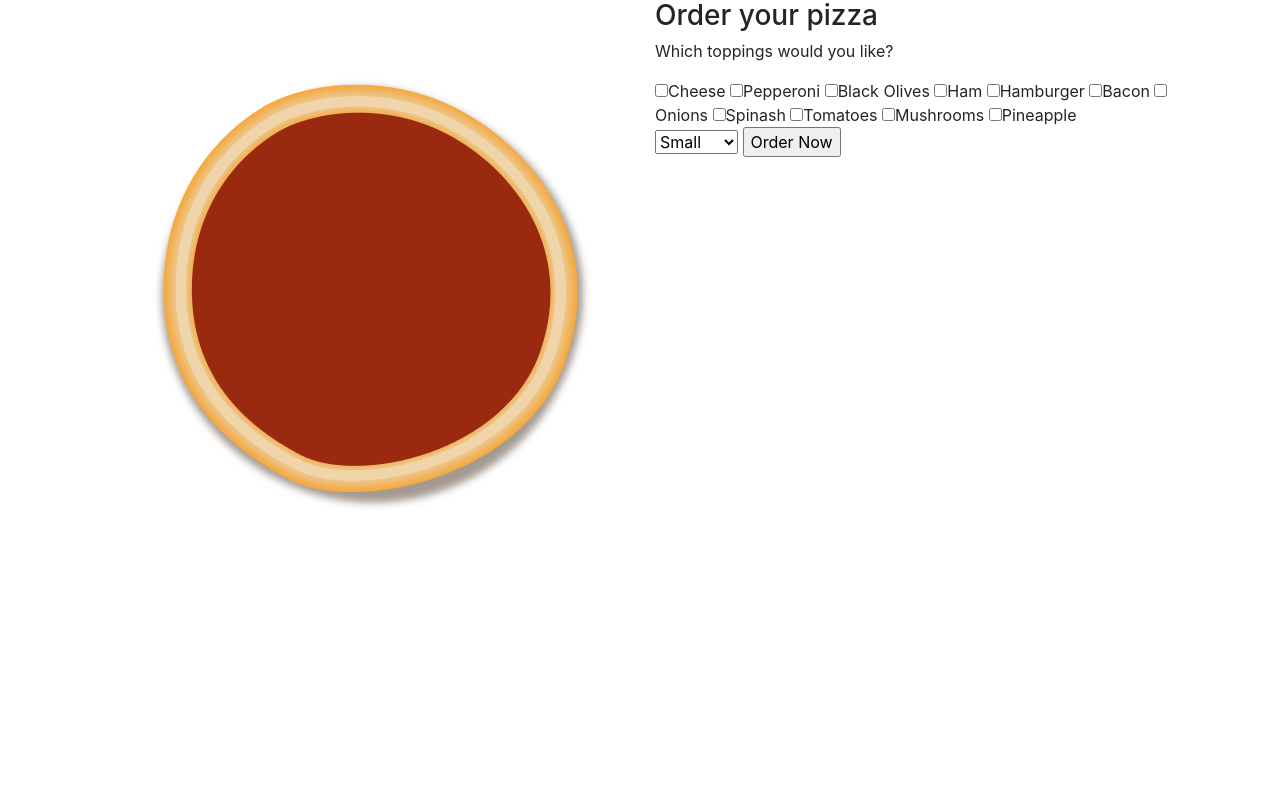
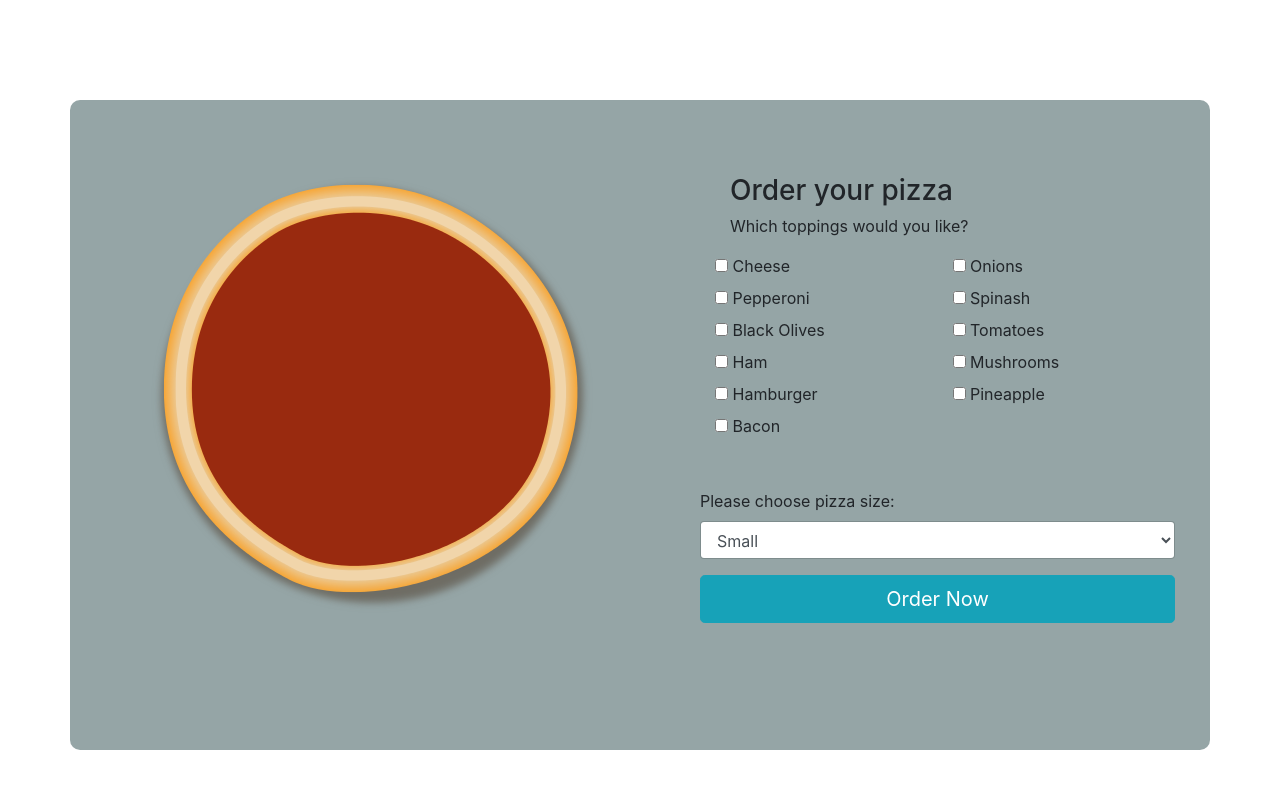
Before and after one commit to lucky500/Pizza, a plain HTML site: page index.html in a window 1280 px wide. Drawn offline with nearby package versions, Linux system fonts and the light colour scheme.

Commit message:
styles to the page, add output and json object

```diff
--- a/css/styles.css
+++ b/css/styles.css
@@ -1,9 +1,48 @@
+
+html, body {
+  height: 100%;
+}
+
+.container > .row {
+  background-color: #95a5a6;
+  border-radius: 10px;
+  height: 650px;
+  margin-top: 100px;
+}
+
+form.form {
+  height: 560px;
+  margin-top: 75px;
+  margin-left: 45px;
+  padding-right: 20px;
+}
+
+h3, p {
+  padding-left: 30px;
+}
+
+
+#toppings {
+  height: 235px;
+}
+
+#toppings .row {
+  margin-left: 0;
+  margin-right: 0;
+}
+
 .pizza {
   position: absolute;
   top: 0;
   left: 11px;
 }
 
+.output {
+  padding-top: 10px;
+  height: 110px;
+  width: 415px;
+  word-wrap: break-word;
+}
 
 .hide {
   display: none;
--- a/index.html
+++ b/index.html
@@ -29,8 +29,26 @@
         <div class="pizza ham hide" id="hamImg">
           <img src="img/ham.png" alt="ham topping">
         </div>
+        <div class="pizza hamburger hide" id="hamburgerImg">
+          <img src="img/hamburger.png" alt="hamburger topping">
+        </div>
+        <div class="pizza bacon hide" id="baconImg">
+          <img src="img/bacon.png" alt="bacon topping">
+        </div>
+        <div class="pizza onions hide" id="onionsImg">
+          <img src="img/onions.png" alt="onions topping">
+        </div>
+        <div class="pizza spinash hide" id="spinashImg">
+          <img src="img/spinash.png" alt="spinash topping">
+        </div>
         <div class="pizza tomato hide" id="tomatoImg">
           <img src="img/tomatoes.png" alt="tomato topping">
+        </div>
+        <div class="pizza mushrooms hide" id="mushroomsImg">
+          <img src="img/mushrooms.png" alt="mushrooms topping">
+        </div>
+        <div class="pizza pineapples hide" id="pineapplesImg">
+          <img src="img/pineapples.png" alt="pineapples topping">
         </div>
       </div>
     </div>
@@ -39,26 +57,70 @@
           <h3>Order your pizza</h3>
           <p>Which toppings would you like?</p>
           <div id="toppings">
-            <input id="cheeseInput" type="checkbox" name="toppings" value=".25">Cheese
-            <input id="pepperoniInput" type="checkbox" name="toppings" value=".25">Pepperoni
-            <input id="blackOlivesInput" type="checkbox" name="toppings" value=".25">Black Olives
-            <input id="hamInput" type="checkbox" name="toppings" value=".25">Ham
-            <input type="checkbox" name="toppings" value=".25">Hamburger
-            <input type="checkbox" name="toppings" value=".25">Bacon
-            <input type="checkbox" name="toppings" value=".25">Onions
-            <input type="checkbox" name="toppings" value=".25">Spinash
-            <input id="tomatoInput" type="checkbox" name="toppings" value=".25">Tomatoes
-            <input type="checkbox" name="toppings" value=".25">Mushrooms
-            <input type="checkbox" name="toppings" value=".25">Pineapple
+            <div class="row">
+              <div class="col-sm-6">
+                <div>
+                  <input id="cheeseInput" type="checkbox" name="toppings" value=".25">
+                  <label for="cheeseInput">Cheese</label>
+                </div>
+                <div>
+                  <input id="pepperoniInput" type="checkbox" name="toppings" value=".25">
+                  <label for="pepperoniInput">Pepperoni</label>
+                </div>
+                <div>
+                  <input id="blackOlivesInput" type="checkbox" name="toppings" value=".25">
+                  <label for="blackOlivesInput">Black Olives</label>
+                </div>
+                <div>
+                  <input id="hamInput" type="checkbox" name="toppings" value=".25">
+                  <label for="hamInput">Ham</label>
+                </div>
+                <div>
+                  <input id="hamburgerInput" type="checkbox" name="toppings" value=".25">
+                  <label for="hamburgerInput">Hamburger</label>
+                </div>
+                <div>
+                  <input id="baconInput" type="checkbox" name="toppings" value=".25">
+                  <label for="baconInput">Bacon</label>
+                </div>
+              </div>
+              <div class="col-sm-6">
+                <div>
+                  <input id="onionsInput" type="checkbox" name="toppings" value=".25">
+                  <label for="onionsInput">Onions</label>
+                </div>
+                <div>
+                  <input id="spinashInput" type="checkbox" name="toppings" value=".25">
+                  <label for="spinashInput">Spinash</label>
+                </div>
+                <div>
+                  <input id="tomatoInput" type="checkbox" name="toppings" value=".25">
+                  <label for="tomatoInput">Tomatoes</label>
+                </div>
+                <div>
+                  <input id="mushroomsInput" type="checkbox" name="toppings" value=".25">
+                  <label for="mushroomsInput">Mushrooms</label>
+                </div>
+                <div>
+                  <input id="pineappleInput" type="checkbox" name="toppings" value=".25">
+                  <label for="pineappleInput">Pineapple</label>
+                </div>
+              </div>
+            </div>
           </div>
-          <select name="size" id="size">
-            <option value="1">Small</option>
+          <div class="form-group">
+            <label for="size">Please choose pizza size:</label>
+            <select name="size" class="form-control" id="size">
+              <option value="1">Small</option>
             <option value="3">Medium</option>
             <option value="5">Large</option>
-          </select>
-          <button type="submit" class="submit">Order Now</button>
+            </select>
+          </div>
+          <div>
+            <button type="submit" class="submit btn btn-info btn-lg btn-block"">Order Now</button>
+          </div>
+          <div class="output"></div>
         </form>
-        <div class="output"></div>
       </div>
     </div>
   </div>
--- a/js/scripts.js
+++ b/js/scripts.js
@@ -3,12 +3,12 @@
 var pizzaIngredients  = {
   toppings: [
     {
+      imgId: "cheeseImg",
+      inputId: "cheeseInput"
+    },
+    {
       imgId: "pepperoniImg",
       inputId: "pepperoniInput"
-    },
-    {
-      imgId: "cheeseImg",
-      inputId: "cheeseInput"
     },
     {
       imgId: "blackOlivesImg",
@@ -19,12 +19,40 @@ var pizzaIngredients  = {
       inputId: "hamInput"
     },
     {
+      imgId: "hamburgerImg",
+      inputId: "hamburgerInput"
+    },
+    {
+      imgId: "baconImg",
+      inputId: "baconInput"
+    }
+    ,
+    {
+      imgId: "onionsImg",
+      inputId: "onionsInput"
+    },
+    {
+      imgId: "spinashImg",
+      inputId: "spinashInput"
+    },
+    {
       imgId: "tomatoImg",
       inputId: "tomatoInput"
+    },
+    {
+      imgId: "mushroomsImg",
+      inputId: "mushroomsInput"
+    },
+    {
+      imgId: "pineapplesImg",
+      inputId: "pineapplesInput"
     }
   ]
 }
 
+// class Pizza {
+
+// }
 
 
 function Pizza(basePrice, toppingsPrice, size, total) {
@@ -51,6 +79,7 @@ function init(){
 };
 
   var inputToppingsTotal = 0;
+  var inputToppingsList = [];
   function matchingValues(){
     for (var i=0; i < pizzaIngredients.toppings.length; i++){
   (function(){
@@ -62,14 +91,11 @@ function init(){
 
       $(inputDiv).on('click', function(){
         if (inputDiv.checked){
-          console.log('checked');
           $(imgDiv).removeClass('hide');
         } else {
-          console.log('not checked');
           $(imgDiv).addClass('hide');
         }
       });
-        console.log(pizzaIngredients.toppings[i].name);
   }(i));
     }
   }
@@ -78,21 +104,16 @@ function init(){
     e.preventDefault();
     //grab toppings input
     $("input:checkbox[name=toppings]:checked").each(function(topping){
-      var $this=$(this).val();
-      console.log('this:', $this);
-       inputToppingsTotal = inputToppingsTotal + Number($this);
-       return inputToppingsTotal;
-       console.log(inputToppingsTotal);
+      var $this=$(this);
+     inputToppingsList.push($this.next('label').text());
+     inputToppingsList.join(', ');
+     inputToppingsTotal = inputToppingsTotal + Number($this.val());
+     return inputToppingsTotal;
     });
+
     //grab size
     var inputSize = Number($("select#size option:selected").val());
     var newPrice  = new Pizza(this.basePrice, inputToppingsTotal , inputSize);
-    //console
-    console.log(inputSize);
-    console.log(newPrice);
-    console.log(newPrice.totalPrice());
-    //console
     newPrice.total = newPrice.totalPrice()
-    console.log('pizzaTotal', newPrice.total);
-    $('.output').text(newPrice.total);
+    $('.output').text(`Your ${inputToppingsList} pizza will be: ${newPrice.total}`);
   });
```
Also changed, not shown: img/hamburger.png (renamed from img/sausage.png), img/spinash.png (renamed from img/spinach.png).
